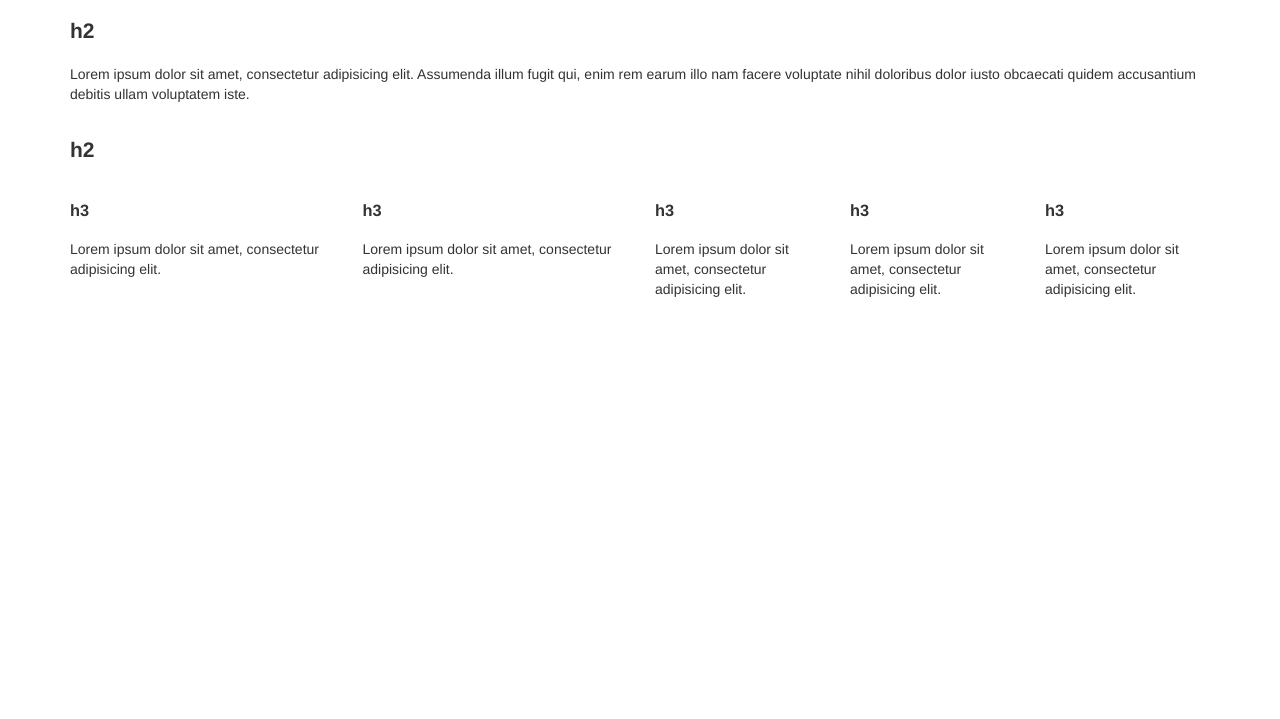
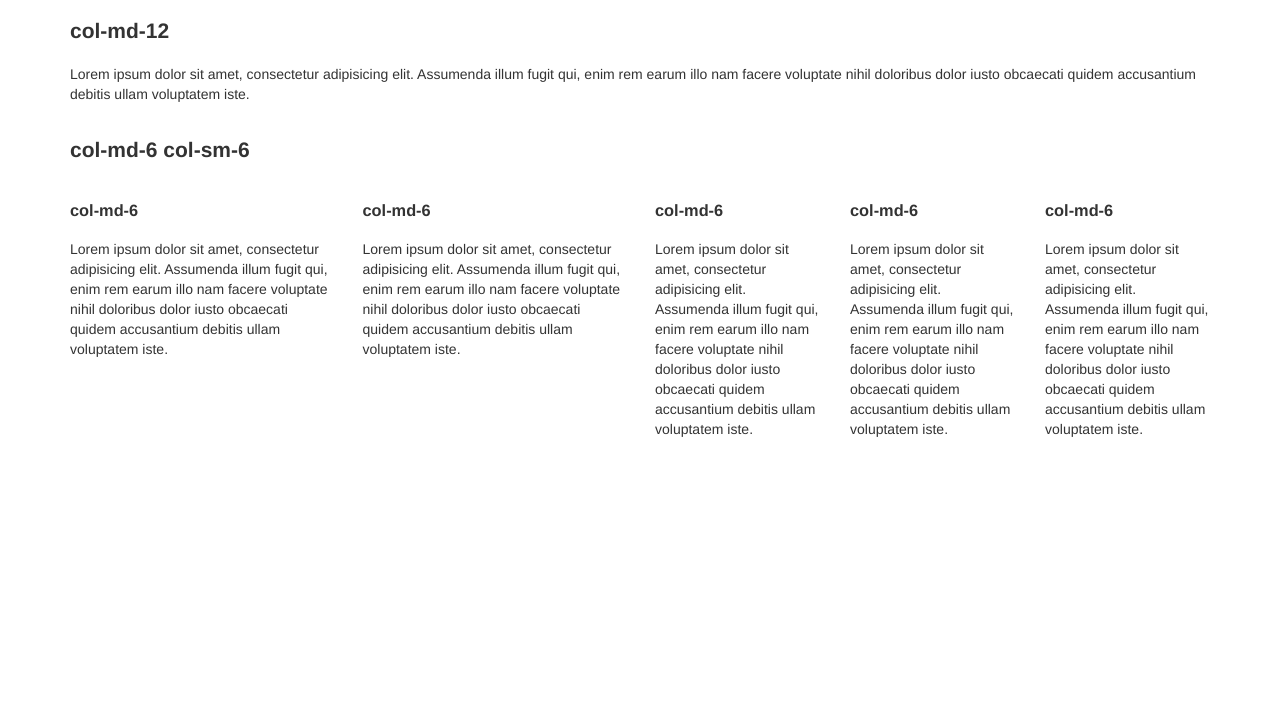
Before and after one commit to matheusFTC/test-bootstrap-template, a plain HTML site: page index.html in a window 1280 px wide. Shown: the part 81-800 px from the top of the page. Drawn offline with Linux system fonts and the light colour scheme.

Commit message:
Last commit.

```diff
--- a/css/layout.css
+++ b/css/layout.css
@@ -15,3 +15,10 @@ nav#menu dl dd {
 nav#menu {
     padding-top: 2em;
 }
+
+@media (max-width: 320px) {
+    nav#menu {
+        padding-top: 1em;
+        padding-bottom: 1em;
+    }
+}
--- a/index.html
+++ b/index.html
@@ -16,7 +16,7 @@
         <div class="row">
             <section id="top">
                 <header class="col-md-3 col-sm-3">
-                    <h1>h1</h1>
+                    <h1>Bootstrap Template</h1>
                 </header>
                 <nav id="menu" class="col-md-9 col-sm-9">
                     <dl>
@@ -32,7 +32,7 @@
     <div id="content" class="container">
         <section id="one" class="row">
             <header class="col-md-12">
-                <h2>h2</h2>
+                <h2>col-md-12</h2>
                 <p>Lorem ipsum dolor sit amet, consectetur adipisicing elit. Assumenda illum fugit qui, enim rem earum illo
                     nam facere voluptate nihil doloribus dolor iusto obcaecati quidem accusantium debitis ullam voluptatem
                     iste.
@@ -41,22 +41,28 @@
         </section>
         <section id="two">
             <header>
-                <h2>h2</h2>
+                <h2>col-md-6 col-sm-6</h2>
             </header>
             <div class="row">
                 <div class="col-md-6 col-sm-6">
                     <div class="row">
                         <div class="col-md-6">
                             <header>
-                                <h3>h3</h3>
+                                <h3>col-md-6</h3>
                             </header>
-                            <p>Lorem ipsum dolor sit amet, consectetur adipisicing elit.</p>
+                            <p>Lorem ipsum dolor sit amet, consectetur adipisicing elit. Assumenda illum fugit qui, enim rem
+                                earum illo nam facere voluptate nihil doloribus dolor iusto obcaecati quidem accusantium
+                                debitis ullam voluptatem iste.
+                            </p>
                         </div>
                         <div class="col-md-6">
                             <header>
-                                <h3>h3</h3>
+                                <h3>col-md-6</h3>
                             </header>
-                            <p>Lorem ipsum dolor sit amet, consectetur adipisicing elit.</p>
+                            <p>Lorem ipsum dolor sit amet, consectetur adipisicing elit. Assumenda illum fugit qui, enim rem
+                                earum illo nam facere voluptate nihil doloribus dolor iusto obcaecati quidem accusantium
+                                debitis ullam voluptatem iste.
+                            </p>
                         </div>
                     </div>
                 </div>
@@ -64,21 +70,30 @@
                     <div class="row">
                         <div class="col-md-4">
                             <header>
-                                <h3>h3</h3>
+                                <h3>col-md-6</h3>
                             </header>
-                            <p>Lorem ipsum dolor sit amet, consectetur adipisicing elit.</p>
+                            <p>Lorem ipsum dolor sit amet, consectetur adipisicing elit. Assumenda illum fugit qui, enim rem
+                                earum illo nam facere voluptate nihil doloribus dolor iusto obcaecati quidem accusantium
+                                debitis ullam voluptatem iste.
+                            </p>
                         </div>
                         <div class="col-md-4">
                             <header>
-                                <h3>h3</h3>
+                                <h3>col-md-6</h3>
                             </header>
-                            <p>Lorem ipsum dolor sit amet, consectetur adipisicing elit.</p>
+                            <p>Lorem ipsum dolor sit amet, consectetur adipisicing elit. Assumenda illum fugit qui, enim rem
+                                earum illo nam facere voluptate nihil doloribus dolor iusto obcaecati quidem accusantium
+                                debitis ullam voluptatem iste.
+                            </p>
                         </div>
                         <div class="col-md-4">
                             <header>
-                                <h3>h3</h3>
+                                <h3>col-md-6</h3>
                             </header>
-                            <p>Lorem ipsum dolor sit amet, consectetur adipisicing elit.</p>
+                            <p>Lorem ipsum dolor sit amet, consectetur adipisicing elit. Assumenda illum fugit qui, enim rem
+                                earum illo nam facere voluptate nihil doloribus dolor iusto obcaecati quidem accusantium
+                                debitis ullam voluptatem iste.
+                            </p>
                         </div>
                     </div>
                 </div>
```
